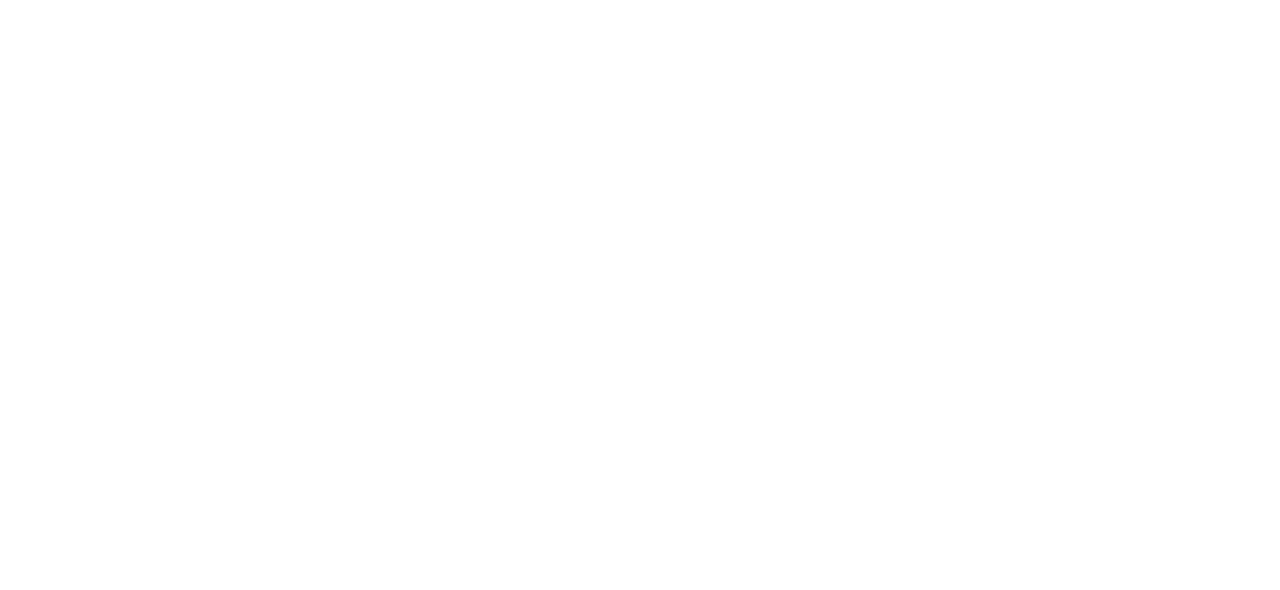
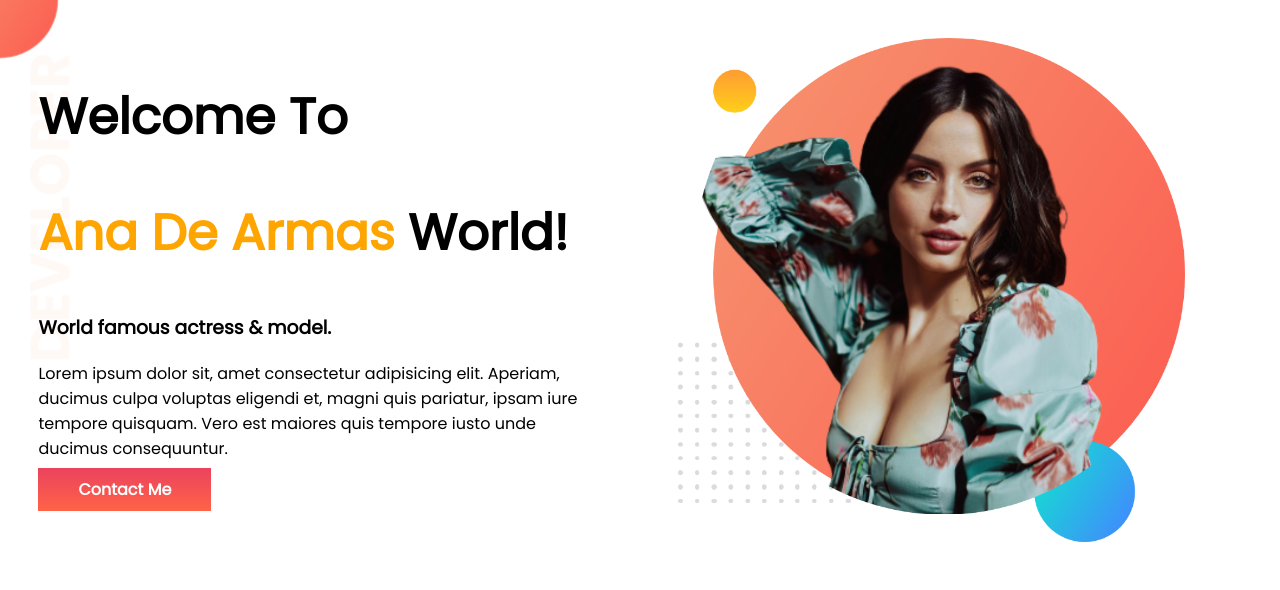
Before and after one commit to ahadakash/dev-port-new, a plain HTML site: page index.html in a window 1280 px wide. Drawn offline with Linux system fonts and the light colour scheme.

Commit message:
top banner added

```diff
--- a/index.html
+++ b/index.html
@@ -5,11 +5,31 @@
     <meta charset="UTF-8">
     <meta http-equiv="X-UA-Compatible" content="IE=edge">
     <meta name="viewport" content="width=device-width, initial-scale=1.0">
+    <link rel="preconnect" href="https://fonts.googleapis.com">
+    <link rel="preconnect" href="https://fonts.gstatic.com" crossorigin>
+    <link href="https://fonts.googleapis.com/css2?family=Poppins&display=swap" rel="stylesheet">
+    <link rel="stylesheet" href="style.css">
     <title>New Portfolio</title>
 </head>
 
 <body>
-
+    <section class="top-banner">
+        <div class="half-width">
+            <h1>Welcome To</h1>
+            <h1><span class="orange-color">Ana De Armas</span> World!</h1>
+            <h3>World famous actress & model.</h3>
+            <p>Lorem ipsum dolor sit, amet consectetur adipisicing elit. Aperiam, ducimus culpa voluptas eligendi et,
+                magni
+                quis
+                pariatur, ipsam iure tempore quisquam. Vero est maiores quis tempore iusto unde ducimus consequuntur.
+            </p>
+            <a class="contact-button" href="https://www.instagram.com/ana_d_armas/?hl=en" target="_blank"
+                rel="noopener noreferrer">Contact Me</a>
+        </div>
+        <div class="half-width">
+            <img src="images/my-ana-de-bg.png" alt="">
+        </div>
+    </section>
 </body>
 
 </html>
--- a/style.css
+++ b/style.css
@@ -0,0 +1,38 @@
+body {
+    font-family: 'Poppins', sans-serif;
+    margin: 0;
+}
+
+h1 {
+    font-size: 50px;
+}
+
+.orange-color {
+    color: orange;
+}
+
+section {
+    display: flex;
+}
+
+.half-width {
+    width: 50%;
+    padding: 3%;
+}
+
+.half-width img {
+    width: 90%;
+}
+
+.contact-button {
+    text-decoration: none;
+    background-image: linear-gradient(rgb(235, 66, 94), tomato);
+    padding: 10px 40px;
+    color: white;
+    font-weight: 700;
+}
+
+.top-banner {
+    background-image: url(images/top-banner.png);
+    background-repeat: no-repeat;
+}
```
Also changed, not shown: images/dream-bg.png (added), images/exp-bg.png (added), images/jhankar.png (added), images/jhankar2.png (added), images/my-ana-de-bg.png (added), images/my-bg2.png (added), images/top-banner.png (added).
